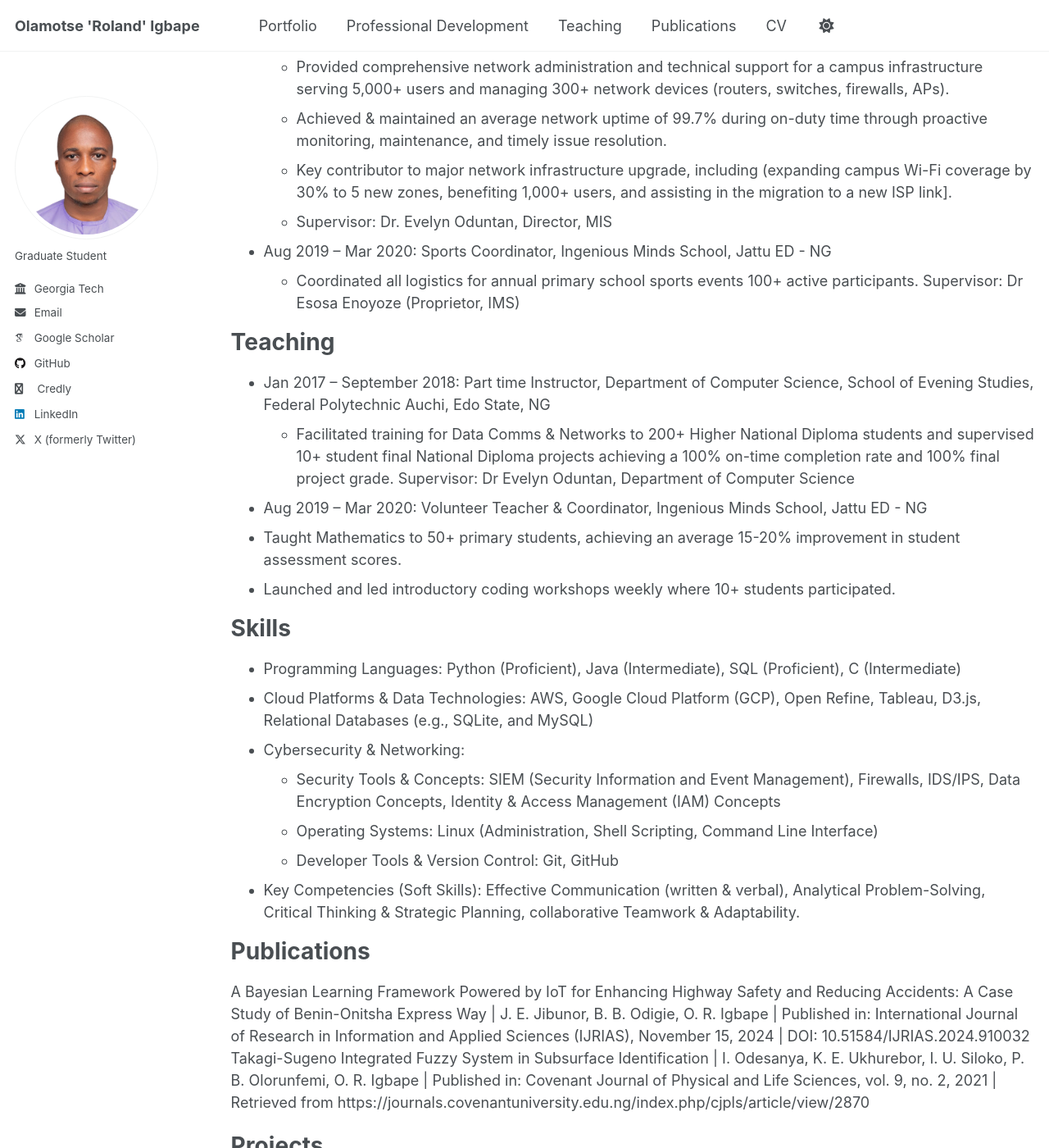
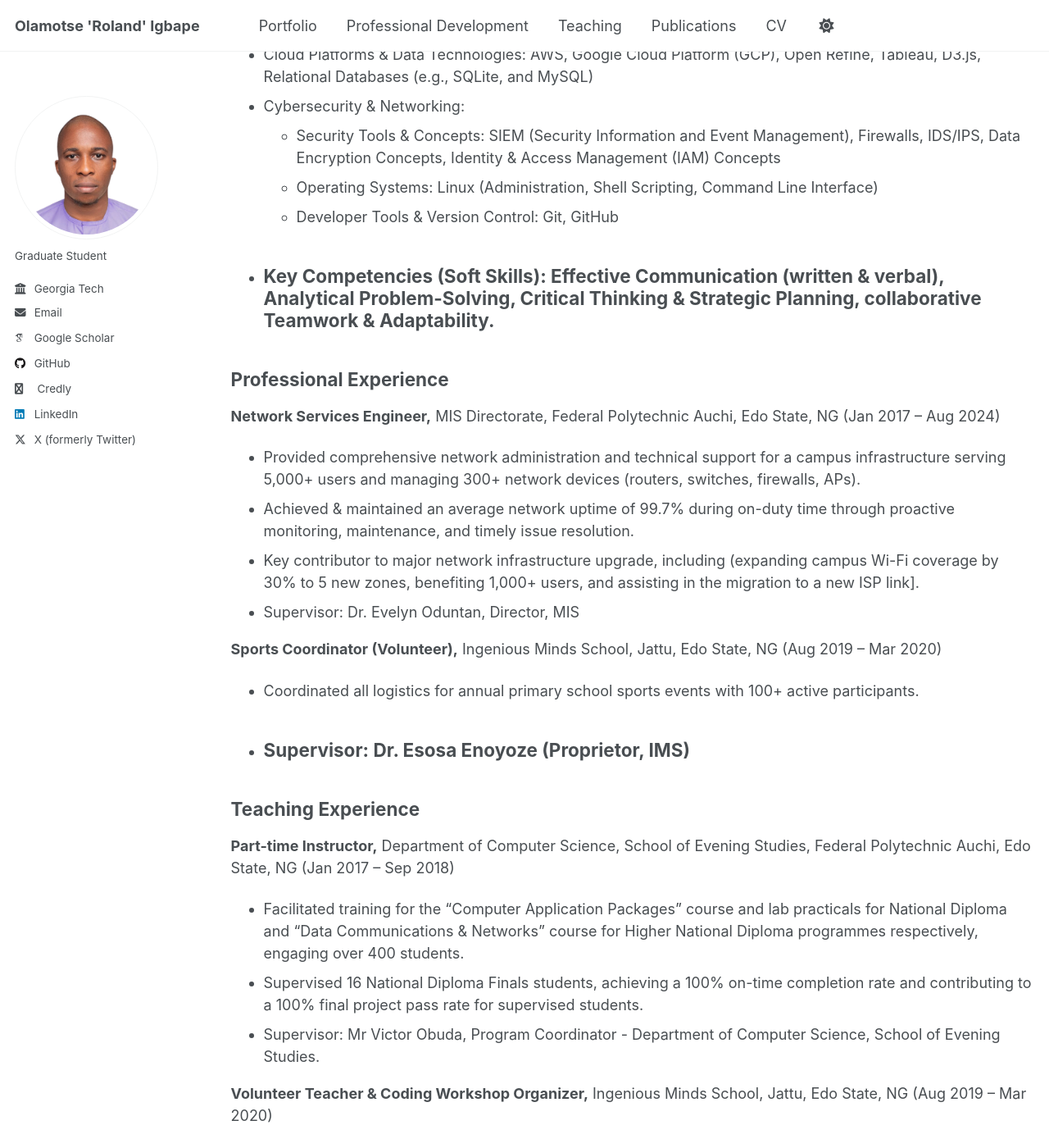
Before and after one commit to oigbape/oigbape.github.io, a Jekyll site: the page built from _pages/cv.md, in a window 1280 px wide and 1400 px high, scrolled down 582 px. Shown: the whole window at 82% size. Built offline with Jekyll 4.4.1, drawn with Linux system fonts in a browser that asks for light colours; some web fonts are replaced; some of the changed text lies outside the part shown.

Commit message:
Update cv.md

```diff
--- a/_pages/cv.md
+++ b/_pages/cv.md
@@ -14,34 +14,12 @@ redirect_from:
 ---
 
 ## Education
-* **M.S. in Computer Science**
-    * Georgia Institute of Technology, Atlanta, GA, USA (May 2026)
-* **B.S. in Computer Science**
-    * Edo State University Uzairue, Edo State, NG (Nov 2023)
+* **M.S. in Computer Science,** Georgia Institute of Technology, Atlanta, GA, USA (May 2026)
+* **B.S. in Computer Science,** Edo State University Uzairue, Edo State, NG (Nov 2023)
+---
 
-Work experience
-======
-* Jan 2017 – Aug 2024: Network Services Engineer, MIS Directorate, Federal Polytechnic Auchi, Edo State, NG
-  *  Provided comprehensive network administration and technical support for a campus infrastructure serving 5,000+ users and managing 300+ network devices (routers, switches, firewalls, APs).
-  *  Achieved & maintained an average network uptime of 99.7% during on-duty time through proactive monitoring, maintenance, and timely issue resolution.
-  *  Key contributor to major network infrastructure upgrade, including (expanding campus Wi-Fi coverage by 30% to 5 new zones, benefiting 1,000+ users, and assisting in the migration to a new ISP link].
-  *  Supervisor: Dr. Evelyn Oduntan, Director, MIS
+## Skills
 
-*  Aug 2019 – Mar 2020: Sports Coordinator, Ingenious Minds School, Jattu ED - NG
-   *  Coordinated all logistics for annual primary school sports events 100+ active participants.
-Supervisor: Dr Esosa Enoyoze (Proprietor, IMS)
-
-Teaching
-======
-* Jan 2017 – September 2018: Part time Instructor, Department of Computer Science, School of Evening Studies, Federal Polytechnic Auchi, Edo State, NG
-  *  Facilitated training for Data Comms & Networks to 200+ Higher National Diploma students and supervised 10+ student final National Diploma projects achieving a 100% on-time completion rate and 100% final project grade.
-Supervisor: Dr Evelyn Oduntan, Department of Computer Science
-*  Aug 2019 – Mar 2020: Volunteer Teacher & Coordinator, Ingenious Minds School, Jattu ED - NG
-  *  Taught Mathematics to 50+ primary students, achieving an average 15-20% improvement in student assessment scores.
-  *  Launched and led introductory coding workshops weekly where 10+ students participated.
-
-Skills
-======
 * Programming Languages: Python (Proficient), Java (Intermediate), SQL (Proficient), C (Intermediate)
 * Cloud Platforms & Data Technologies: AWS, Google Cloud Platform (GCP), Open Refine, Tableau, D3.js, Relational Databases (e.g., SQLite, and MySQL)
 * Cybersecurity & Networking:
@@ -49,14 +27,35 @@ Skills
   *  Operating Systems: Linux (Administration, Shell Scripting, Command Line Interface)
   *  Developer Tools & Version Control: Git, GitHub
 *  Key Competencies (Soft Skills): Effective Communication (written & verbal), Analytical Problem-Solving, Critical Thinking & Strategic Planning, collaborative Teamwork & Adaptability.
+---
 
-Publications
-======
-A Bayesian Learning Framework Powered by IoT for Enhancing Highway Safety and Reducing Accidents: A Case Study of Benin-Onitsha Express Way | J. E. Jibunor, B. B. Odigie, O. R. Igbape | Published in: International Journal of Research in Information and Applied Sciences (IJRIAS), November 15, 2024 | DOI: 10.51584/IJRIAS.2024.910032
-Takagi-Sugeno Integrated Fuzzy System in Subsurface Identification | I. Odesanya, K. E. Ukhurebor, I. U. Siloko, P. B. Olorunfemi, O. R. Igbape | Published in: Covenant Journal of Physical and Life Sciences, vol. 9, no. 2, 2021 | Retrieved from https://journals.covenantuniversity.edu.ng/index.php/cjpls/article/view/2870
+## Professional Experience
 
-Projects
-======
+**Network Services Engineer,** MIS Directorate, Federal Polytechnic Auchi, Edo State, NG (Jan 2017 – Aug 2024)
+*  Provided comprehensive network administration and technical support for a campus infrastructure serving 5,000+ users and managing 300+ network devices (routers, switches, firewalls, APs).
+*  Achieved & maintained an average network uptime of 99.7% during on-duty time through proactive monitoring, maintenance, and timely issue resolution.
+*  Key contributor to major network infrastructure upgrade, including (expanding campus Wi-Fi coverage by 30% to 5 new zones, benefiting 1,000+ users, and assisting in the migration to a new ISP link].
+*  Supervisor: Dr. Evelyn Oduntan, Director, MIS
+
+**Sports Coordinator (Volunteer),** Ingenious Minds School, Jattu, Edo State, NG (Aug 2019 – Mar 2020)
+*  Coordinated all logistics for annual primary school sports events with 100+ active participants.
+*  Supervisor: Dr. Esosa Enoyoze (Proprietor, IMS)
+---
+
+## Teaching Experience
+
+**Part-time Instructor,** Department of Computer Science, School of Evening Studies, Federal Polytechnic Auchi, Edo State, NG (Jan 2017 – Sep 2018)
+  *  Facilitated training for the “Computer Application Packages” course and lab practicals for National Diploma and “Data Communications & Networks” course for Higher National Diploma programmes respectively, engaging over 400 students.
+  *  Supervised 16 National Diploma Finals students, achieving a 100% on-time completion rate and contributing to a 100% final project pass rate for supervised students.
+  *  Supervisor: Mr Victor Obuda, Program Coordinator - Department of Computer Science, School of Evening Studies.
+
+**Volunteer Teacher & Coding Workshop Organizer,** Ingenious Minds School, Jattu, Edo State, NG (Aug 2019 – Mar 2020)
+*  Taught Mathematics to over 50 primary school students, leading to an average 15-20% improvement in student assessment scores.
+*  Launched and led introductory coding workshops weekly, engaging more than 10 students in foundational programming concepts.
+*  Supervisor: Dr. Esosa Enoyoze (Proprietor, IMS)
+---
+
+## Projects
 **Secure Anonymous Credentials with zkSNARKs (zk-creds Demo)** | *zkSNARKs, Cryptography, [Python/Go?]*
 *Georgia Institute of Technology, MSc Project ([e.g., Spring 2025])*
 * Developed a proof-of-concept anonymous credential system using zkSNARKs for privacy-preserving attribute verification, implementing core cryptographic protocols.
@@ -97,6 +96,10 @@ Projects
 *Published Research (Covenant Journal of Physical and Life Sciences), Dec 2021*
 * Co-authored research applying a Takagi-Sugeno fuzzy system with neural network-based clustering to analyze petrophysical well log data for subsurface identification.
 
+Publications
+======
+A Bayesian Learning Framework Powered by IoT for Enhancing Highway Safety and Reducing Accidents: A Case Study of Benin-Onitsha Express Way | J. E. Jibunor, B. B. Odigie, O. R. Igbape | Published in: International Journal of Research in Information and Applied Sciences (IJRIAS), November 15, 2024 | DOI: 10.51584/IJRIAS.2024.910032
+Takagi-Sugeno Integrated Fuzzy System in Subsurface Identification | I. Odesanya, K. E. Ukhurebor, I. U. Siloko, P. B. Olorunfemi, O. R. Igbape | Published in: Covenant Journal of Physical and Life Sciences, vol. 9, no. 2, 2021 | Retrieved from https://journals.covenantuniversity.edu.ng/index.php/cjpls/article/view/2870
 
 Service and leadership
 ======
```
